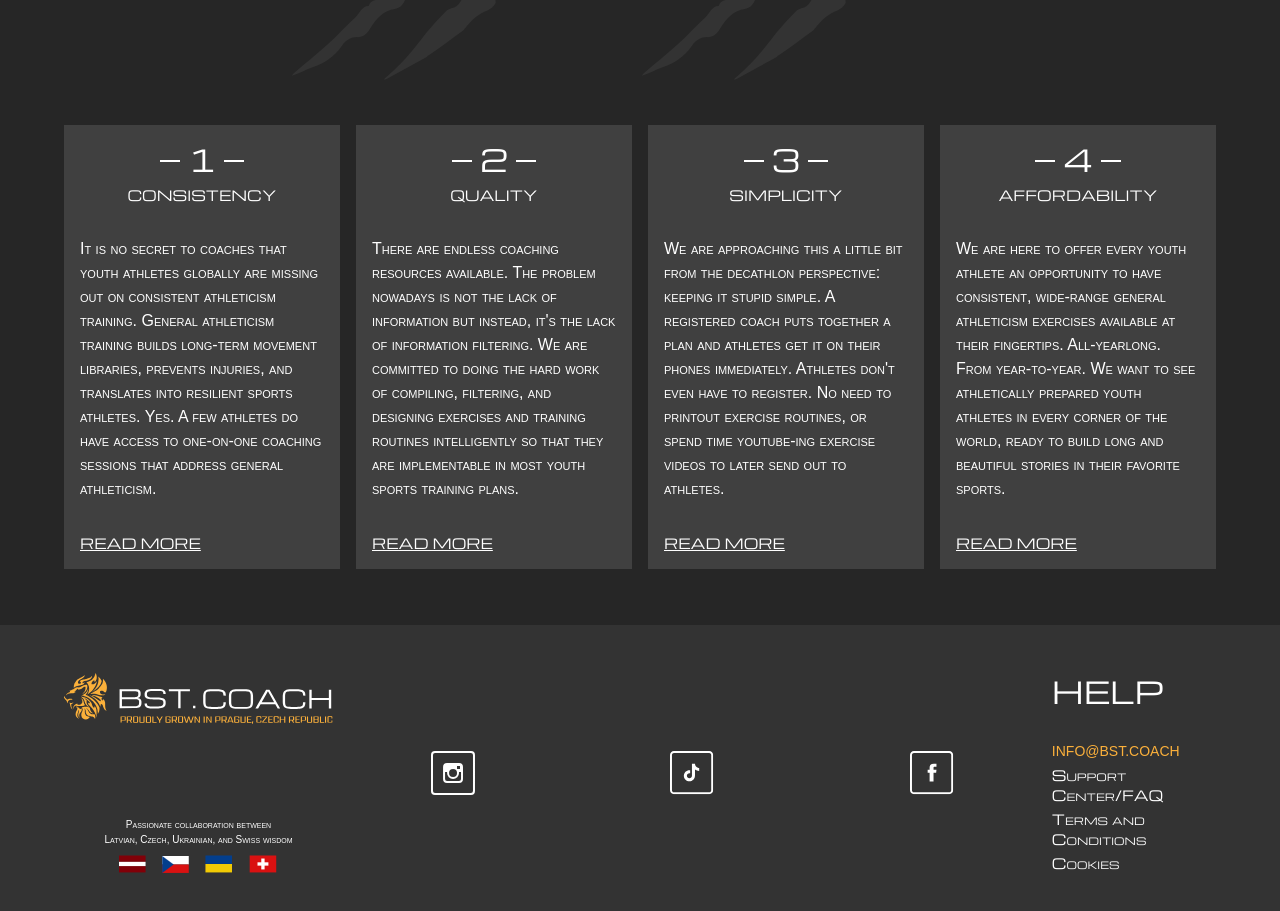
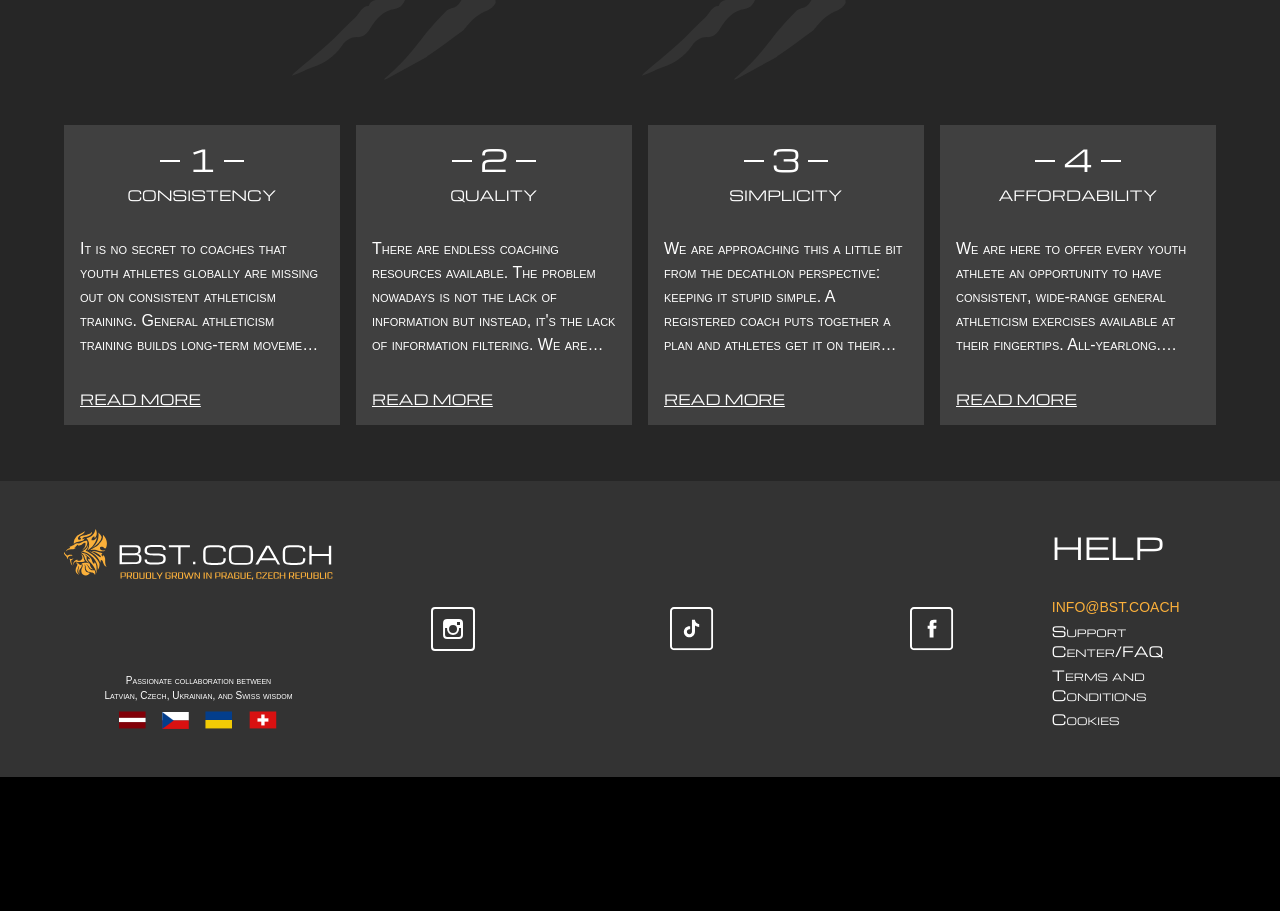
Before and after one commit to Beyond-Skills-Training-Global/bst-tw-design, a website: page wwwroot/gettoknowus.html in a window 1280 px wide. Shown: the part 3444-4355 px from the top of the page. After the commit the page ends 4221 px from the top, so only its background shows below. Drawn offline with nearby package versions, Linux system fonts and the light colour scheme; files that its build step writes are made by us from their sources; a web font is replaced by a local one.

Commit message:
Read more func in FAQ's #20

```diff
--- a/wwwroot/gettoknowus.html
+++ b/wwwroot/gettoknowus.html
@@ -278,7 +278,7 @@
                     </div>
                 </div>
 
-                <div class="grid grid-cols-1 md:grid-cols-2 xl:grid-cols-4 gap-4 px-4 md:px-6 xl:px-0">
+                <div class="grid grid-cols-1 md:grid-cols-2 xl:grid-cols-4 gap-4 items-start px-4 md:px-6 xl:px-0">
                     <div class="group bg-neutral-700 text-white hover:bg-gold-600 hover:text-neutral-750 transition-all ease-in-out duration-300 p-4">
                         <div class="flex items-center justify-center space-x-2">
                             <hr class="w-5 h-0.5 bg-white border-white group-hover:bg-neutral-750 group-hover:border-neutral-750 mt-1 transition-all easi-in-out duration-300" />
@@ -287,13 +287,13 @@
                         </div>
                         <h4 class="font-michroma text-center mt-2">CONSISTENCY</h4>
                         <div class="flex-1 flex flex-col justify-between space-y-8 mt-8">
-                            <p class="[font-variant-caps:small-caps]">
+                            <p class="[font-variant-caps:small-caps] line-clamp-5" id="readmore-1">
                                 It is no secret to coaches that youth athletes globally are missing out on consistent athleticism training. General athleticism training builds long-term movement libraries, prevents injuries, and translates into resilient sports athletes. Yes. A few
                                 athletes do have access to one-on-one coaching sessions that address general athleticism.
                             </p>
-                            <a href="#" class="font-michroma text-sm self-center lg:self-start underline group-hover:no-underline transition-all ease-in-out duration-75">
+                            <button type="button" class="font-michroma text-sm self-center lg:self-start underline group-hover:no-underline transition-all ease-in-out duration-75" data-controls="readmore-1" data-expanded="false" onclick="toggleReadMore(this)">
                                 READ MORE
-                            </a>
+                            </button>
                         </div>
                     </div>
                     <div class="group bg-neutral-700 text-white hover:bg-gold-600 hover:text-neutral-750 transition-all ease-in-out duration-300 p-4">
@@ -304,13 +304,13 @@
                         </div>
                         <h4 class="font-michroma text-center mt-2">QUALITY</h4>
                         <div class="flex-1 flex flex-col justify-between space-y-8 mt-8">
-                            <p class="[font-variant-caps:small-caps]">
+                            <p class="[font-variant-caps:small-caps] line-clamp-5" id="readmore-2">
                                 There are endless coaching resources available. The problem nowadays is not the lack of information but instead, it's the lack of information filtering. We are committed to doing the hard work of compiling, filtering, and designing exercises and training
                                 routines intelligently so that they are implementable in most youth sports training plans.
                             </p>
-                            <a href="#" class="font-michroma text-sm self-center lg:self-start underline group-hover:no-underline transition-all ease-in-out duration-75">
+                            <button type="button" class="font-michroma text-sm self-center lg:self-start underline group-hover:no-underline transition-all ease-in-out duration-75" data-controls="readmore-2" data-expanded="false" onclick="toggleReadMore(this)">
                                 READ MORE
-                            </a>
+                            </button>
                         </div>
                     </div>
                     <div class="group bg-neutral-700 text-white hover:bg-gold-600 hover:text-neutral-750 transition-all ease-in-out duration-300 p-4">
@@ -321,13 +321,13 @@
                         </div>
                         <h4 class="font-michroma text-center mt-2">SIMPLICITY</h4>
                         <div class="flex-1 flex flex-col justify-between space-y-8 mt-8">
-                            <p class="[font-variant-caps:small-caps]">
+                            <p class="[font-variant-caps:small-caps] line-clamp-5" id="readmore-3">
                                 We are approaching this a little bit from the decathlon perspective: keeping it stupid simple. A registered coach puts together a plan and athletes get it on their phones immediately. Athletes don't even have to register. No need to printout exercise
                                 routines, or spend time youtube-ing exercise videos to later send out to athletes.
                             </p>
-                            <a href="#" class="font-michroma text-sm self-center lg:self-start underline group-hover:no-underline transition-all ease-in-out duration-75">
+                            <button type="button" class="font-michroma text-sm self-center lg:self-start underline group-hover:no-underline transition-all ease-in-out duration-75" data-controls="readmore-3" data-expanded="false" onclick="toggleReadMore(this)">
                                 READ MORE
-                            </a>
+                            </button>
                         </div>
                     </div>
                     <div class="group bg-neutral-700 text-white hover:bg-gold-600 hover:text-neutral-750 transition-all ease-in-out duration-300 p-4">
@@ -338,13 +338,13 @@
                         </div>
                         <h4 class="font-michroma text-center mt-2">AFFORDABILITY</h4>
                         <div class="flex-1 flex flex-col justify-between space-y-8 mt-8">
-                            <p class="[font-variant-caps:small-caps]">
+                            <p class="[font-variant-caps:small-caps] line-clamp-5" id="readmore-4">
                                 We are here to offer every youth athlete an opportunity to have consistent, wide-range general athleticism exercises available at their fingertips. All-yearlong. From year-to-year. We want to see athletically prepared youth athletes in every corner of
                                 the world, ready to build long and beautiful stories in their favorite sports.
                             </p>
-                            <a href="#" class="font-michroma text-sm self-center lg:self-start underline group-hover:no-underline transition-all ease-in-out duration-75">
+                            <button type="button" class="font-michroma text-sm self-center lg:self-start underline group-hover:no-underline transition-all ease-in-out duration-75" data-controls="readmore-4" data-expanded="false" onclick="toggleReadMore(this)">
                                 READ MORE
-                            </a>
+                            </button>
                         </div>
                     </div>
                 </div>
@@ -465,6 +465,22 @@
                 d.style.marginTop = "0px";
             }
         }
+
+        function toggleReadMore(element) {
+            let toggleId = element.dataset.controls;
+            let toggleState = element.dataset.expanded;
+            let toggleElement = document.getElementById(toggleId);
+            console.log(element)
+            if (toggleState == "true") {
+                element.dataset.expanded = false;
+                element.innerHTML = "READ MORE";
+                toggleElement.classList.remove("!line-clamp-none");
+            } else {
+                element.dataset.expanded = true;
+                element.innerHTML = "READ LESS";
+                toggleElement.classList.add("!line-clamp-none");
+            }
+        }
     </script>
 </body>
 
```
